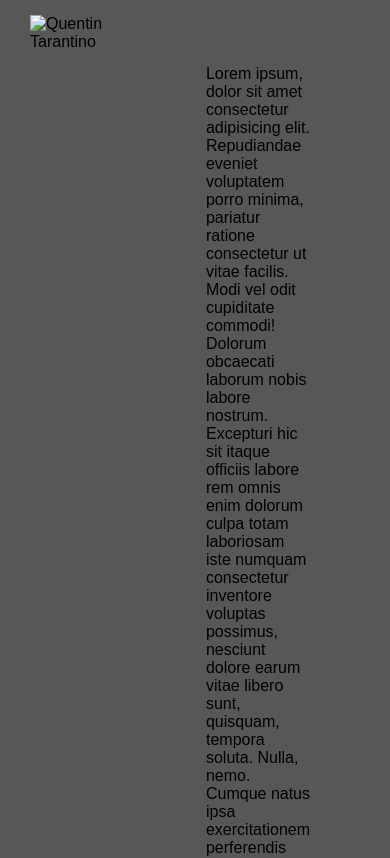
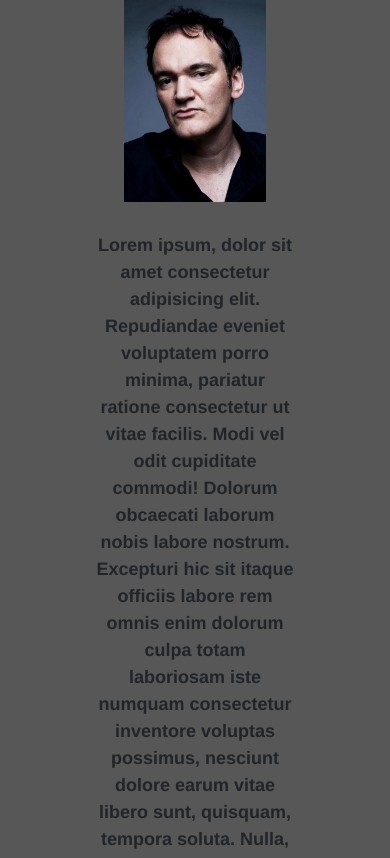
Before and after one commit to 00Legui/PreEntrega3Leguizamon, a plain HTML site: page pages/biografia.html in a window 390 px wide. Shown: the part 105-963 px from the top of the page. Drawn offline with nearby package versions, Linux system fonts and the light colour scheme.

Commit message:
Grid and responsive navbar

```diff
--- a/css/style.css
+++ b/css/style.css
@@ -71,10 +71,19 @@
     .nav-toggle {
         display: flex;
     }
+
+    .col-media {
+        flex-direction: column;
+        text-align: center;
+        align-items: center;
+        gap: 30px;
+    }
 }
 
 .titulo {
     text-align: center;
+    font-family: 'Times New Roman', Times, serif;
+    color: aqua;
 }
 
 body {
@@ -93,45 +102,28 @@ footer {
     margin-top: auto;
 }
 
-.contenedor {
-    padding: 10px;
-    margin: 10px;
-    display: flex;
-    align-items: flex-start;
-    padding: 20px;
+.grid.item {
+    border: 1px solid black;
 }
 
-.imagen-inicio {
-    width: 600px;
-    height: 500px;
-    margin-right: 20px;
+.first-item {
+    grid-column-start: 1;
+    grid-column-end: 3;
 }
 
-.imagen-peliculas {
-    width: 600px;
-    height: 400px;
-    margin-right: 20px;
+.imagen-grid {
+    width: 40%;
+    height: 100%;
 }
 
-.imagen-premios {
-    width: 500px;
-    height: 600px;
-    margin-right: 20px;
+.texto-grid {
+    width: 60%;
+    font-family: 'Franklin Gothic Medium', 'Arial Narrow', Arial, sans-serif;
+    font-size: large;
+    font-weight: bold;
 }
 
-.imagen-cameos {
-    width: 650px;
-    height: 400px;
-    margin-right: 20px;
+
+h3 {
+    color: aquamarine;
 }
-
-.imagen-biografia {
-    width: 450px;
-    height: 500px;
-    margin-right: 20px;
-}
-
-.contenedor-texto {
-    flex: 1;
-    margin: 50px;
-}
--- a/pages/biografia.html
+++ b/pages/biografia.html
@@ -3,6 +3,7 @@
 <head>
     <meta charset="UTF-8">
     <meta name="viewport" content="width=device-width, initial-scale=1.0">
+    <link href="https://cdn.jsdelivr.net/npm/bootstrap@5.3.3/dist/css/bootstrap.min.css" rel="stylesheet" integrity="sha384-QWTKZyjpPEjISv5WaRU9OFeRpok6YctnYmDr5pNlyT2bRjXh0JMhjY6hW+ALEwIH" crossorigin="anonymous">
     <link rel="stylesheet" href="/css/style.css">
     <title>Biografia</title>
 </head>
@@ -10,7 +11,7 @@
     <header>
         <nav class="navbar">
             <div class="nav-links">
-                <a href="index.html">Inicio</a>
+                <a href="../index.html">Inicio</a>
                 <a href="peliculas.html">Peliculas</a>
                 <a href="premios.html">Premios</a>
                 <a href="cameos.html">Cameos</a>
@@ -29,11 +30,14 @@
         </script>
     </header>
 
-    <h1 class="titulo">Biografia</h1>
 
     <main class="contenedor">
-        <img src="media/imagen-biografia.jpg" alt="Quentin Tarantino" class="imagen-biografia">
-            <div class="contenedor-texto">
+        <div>
+            <h1 class="titulo">Biografia</h1>
+        </div>
+        <div class="row col-media">
+            <img src="/media/imagen-biografia.jpg" alt="Quentin Tarantino" class="grid-item imagen-grid first-item col-sm-6">
+                <div class="row grid-item texto-grid col-sm-6">
                     <p>Lorem ipsum, dolor sit amet consectetur adipisicing elit. Repudiandae eveniet voluptatem porro minima, pariatur ratione consectetur ut vitae facilis. Modi vel odit cupiditate commodi! Dolorum obcaecati laborum nobis labore nostrum.
                     Excepturi hic sit itaque officiis labore rem omnis enim dolorum culpa totam laboriosam iste numquam consectetur inventore voluptas possimus, nesciunt dolore earum vitae libero sunt, quisquam, tempora soluta. Nulla, nemo.
                     Cumque natus ipsa exercitationem perferendis minus. Inventore error cupiditate esse iusto ab nisi iste asperiores, aliquam id quisquam similique, temporibus aperiam? Minima maiores, sint modi at ipsa magni dolorem illum?
@@ -65,13 +69,13 @@
                     Sequi, at, a et velit cumque quo distinctio eveniet voluptatibus cupiditate sapiente ratione reiciendis porro earum illo asperiores architecto, animi corrupti. Delectus error aliquam iste aspernatur, incidunt sequi libero magnam!
                     Excepturi quis ut tempore illo reprehenderit provident? Totam quibusdam corrupti neque architecto nesciunt soluta, dignissimos voluptates libero et esse. Mollitia quo laborum incidunt odit temporibus soluta, aliquam placeat accusamus at.</p>
                 </div>
-
+        </div>
     </main>
 
     <footer>
         <p>Copyright &copy; 2024</p>
     </footer>
 
-</body>
+    <script src="https://cdn.jsdelivr.net/npm/bootstrap@5.3.3/dist/js/bootstrap.bundle.min.js" integrity="sha384-YvpcrYf0tY3lHB60NNkmXc5s9fDVZLESaAA55NDzOxhy9GkcIdslK1eN7N6jIeHz" crossorigin="anonymous"></script>
 </body>
 </html>
```
Also changed, not shown: index.html (+16 -12 lines), pages/cameos.html (+12 -7 lines), pages/peliculas.html (+11 -8 lines), pages/premios.html (+11 -7 lines), media/imagen-biografia.jpg (added), media/imagen-cameos.jpg (added), media/imagen-peliculas.avif (added), media/imagen-premios.jpg (added), media/quentin-tarantino.webp (added). Lines whose indentation alone changed are shown as unchanged.
